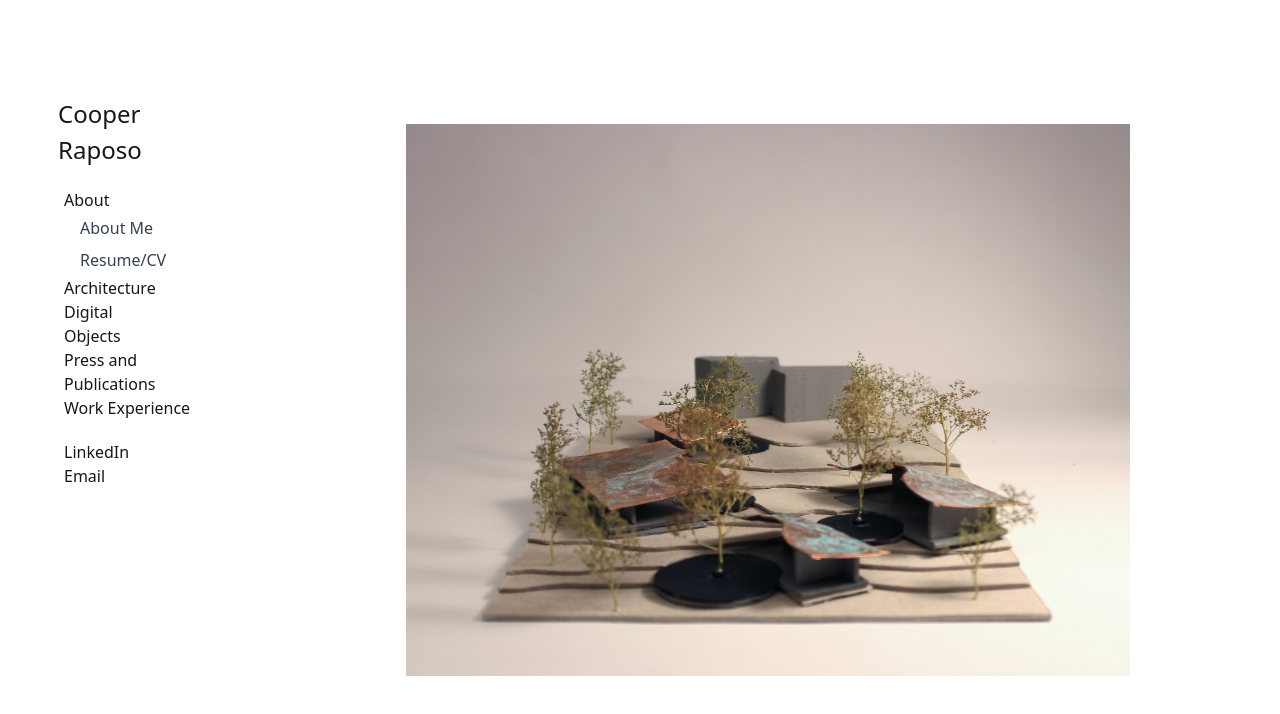
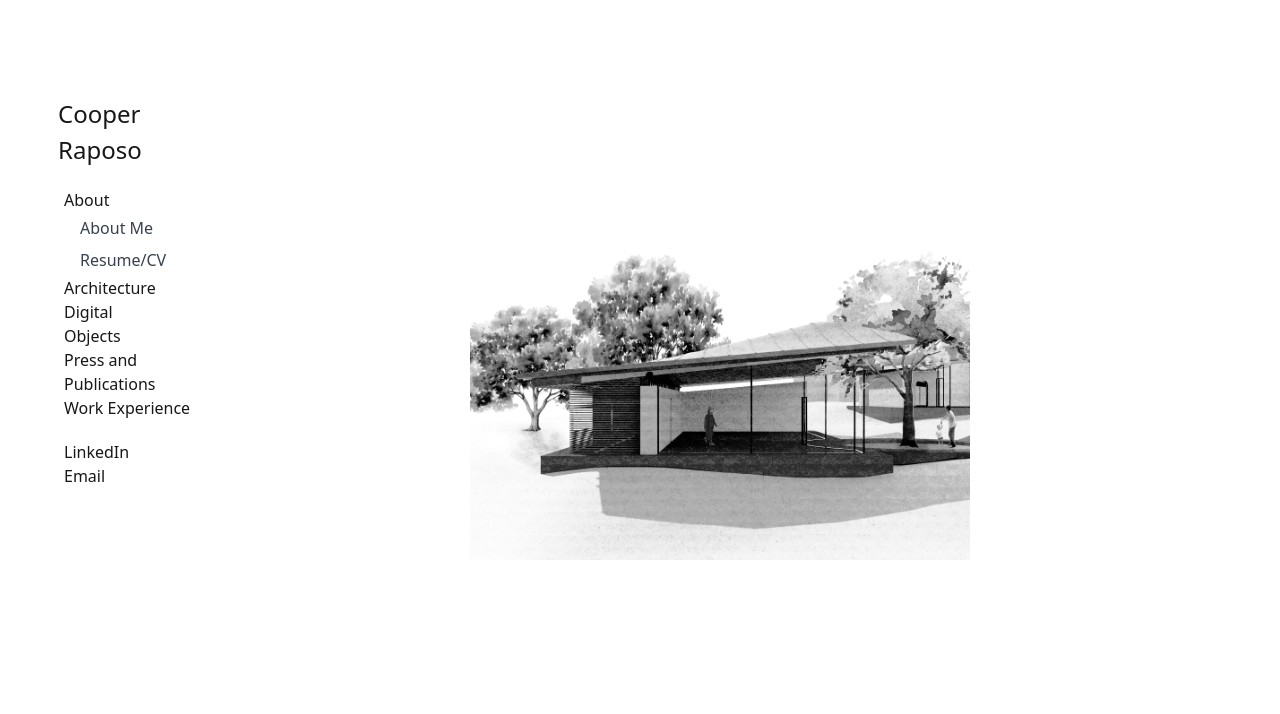
Before and after one commit to m4ur1n0/coooper-raposo-website, a Next.js app: page / in a window 1280 px wide. Shown: the top 714 px of the page. Built offline with nearby package versions, Linux system fonts and the light colour scheme.

Commit message:
changing the photostream

```diff
--- a/src/components/PhotoSlideShow.js
+++ b/src/components/PhotoSlideShow.js
@@ -24,21 +24,21 @@ const PhotoSlideShow = () => {
   useEffect(() => {
     const interval = setInterval(() => {
       setCurrentSlide((prev) => (prev + 1) % slides.length);
-    }, 2500);
+    }, 4000);
 
     return () => clearInterval(interval);  // Cleanup on unmount
   }, []);
 
   return (
-    <div className="relative w-full h-full overflow-hidden flex flex-col justify-center items-center">
+    <div className="relative w-full h-full overflow-hidden flex flex-col justify-center items-center mr-24">
       {slides.map((slide, index) => (
         <div
           key={slide.id}
-          className={`absolute  flex justify-center items-center transition-opacity duration-300 ease-in w-[80%]  ${
+          className={`absolute  flex justify-center items-center transition-opacity duration-500 ease-in w-[80%]  ${
             currentSlide === index ? "opacity-100" : "opacity-0"
           }`}
         >
-          <div className="px-4">
+          <div className="px-32">
             <img src={`/images/${slide.src}`} />
           </div>
         </div>
```
